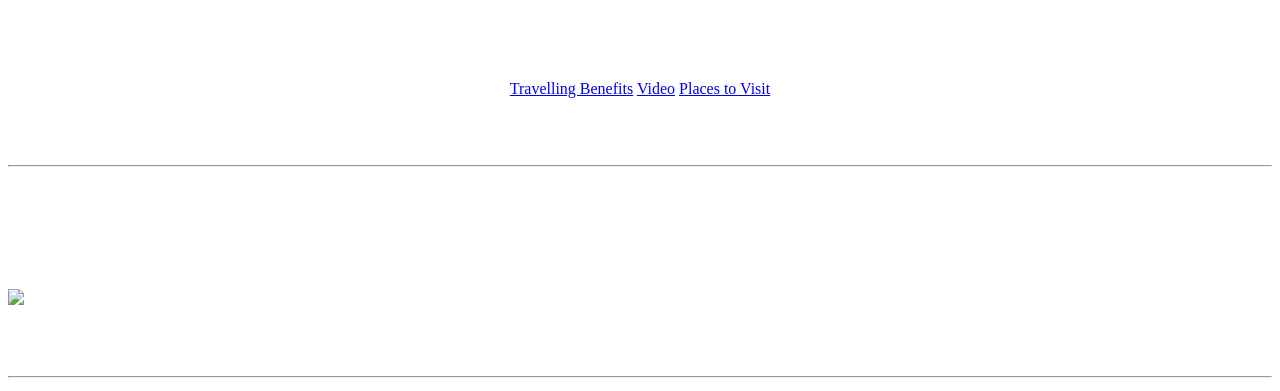
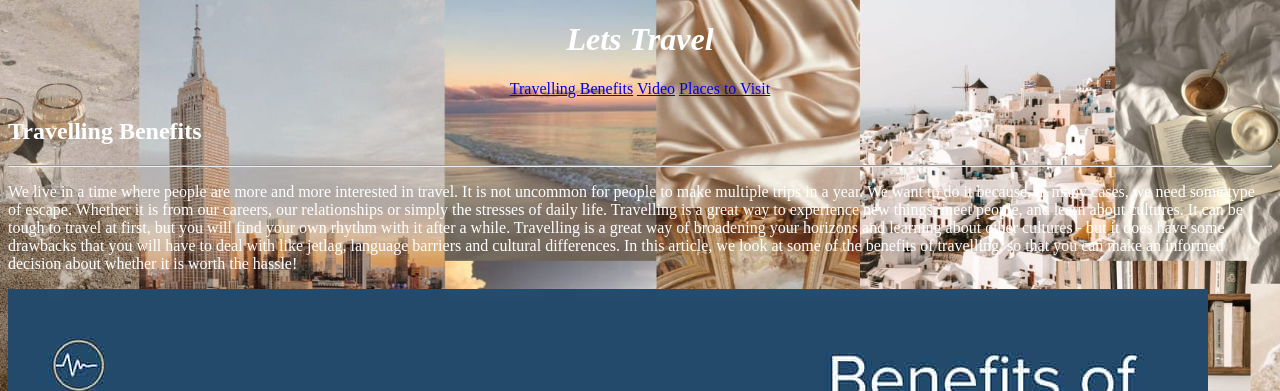
Before and after one commit to gitalifefr/html-project, a plain HTML site: page index.html in a window 1280 px wide. Shown: the top 391 px of the page. Drawn offline with Linux system fonts and the light colour scheme; the site is published under a folder, as on GitHub Pages, so addresses that start at the root find nothing.

Commit message:
Update index.html

```diff
--- a/index.html
+++ b/index.html
@@ -11,7 +11,7 @@
     }
 </style>
 
-<body style="background: url('/pxfuel.jpg') no-repeat center center fixed; background-size: cover; color:white">
+<body style="background: url('pxfuel.jpg') no-repeat center center fixed; background-size: cover; color:white">
     <header>
         <h1 align="center"><i>Lets Travel</i></h1>
         <nav>
@@ -28,7 +28,7 @@
             <hr>
             <p>We live in a time where people are more and more interested in travel. It is not uncommon for people to make multiple trips in a year. We want to do it because, in many cases, we need some type of escape. Whether it is from our careers, our relationships or simply the stresses of daily life. Travelling is a great way to experience new things, meet people, and learn about cultures. It can be tough to travel at first, but you will find your own rhythm with it after a while. Travelling is a great way of broadening your horizons and learning about other cultures - but it does have some drawbacks that you will have to deal with like jetlag, language barriers and cultural differences. In this article, we look at some of the benefits of travelling, so that you can make an informed decision about whether it is worth the hassle!
             </p>
-            <img src="/Blue-Landscape-Benefits-of-travel-infographic.jpg"  >
+            <img src="Blue-Landscape-Benefits-of-travel-infographic.jpg"  >
 
         </section>
         <section id="video">
```
